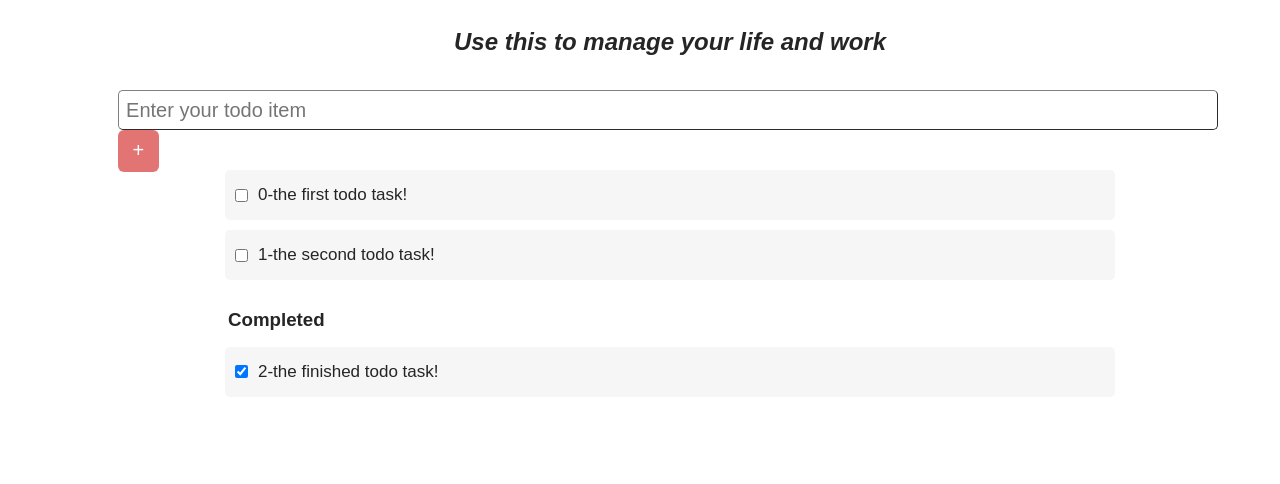
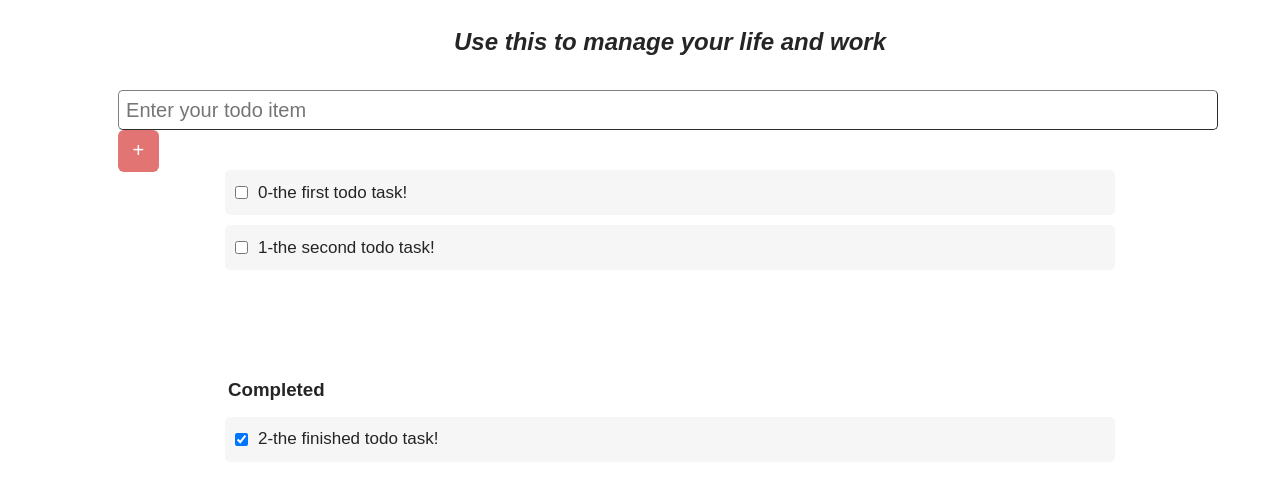
Before and after one commit to tongliAyra/todo-web-with-redux, a React (Create React App) app: page / in a window 1280 px wide. Shown: the top 484 px of the page. Built offline with nearby package versions, Linux system fonts and the light colour scheme.

Commit message:
feat: should scroll the task list

```diff
--- a/src/components/taskList.css
+++ b/src/components/taskList.css
@@ -3,9 +3,11 @@ ul{
     display: flex;
     flex-direction: column;
     align-items: flex-start;
-    justify-content: center;
+    justify-content: flex-start;
     margin-left: 135px;
     margin-right: 115px;
+    height:200px;
+    overflow-y: scroll;
 }
 
 
@@ -14,7 +16,7 @@ ul li{
     margin-bottom: 10px;
     background: rgba(211, 211, 211, 0.2);
     width: 100%;
-    height: 50px;
+    min-height: 45px;
     display: flex;
     align-items: center;
     border-radius: 5px;
```
